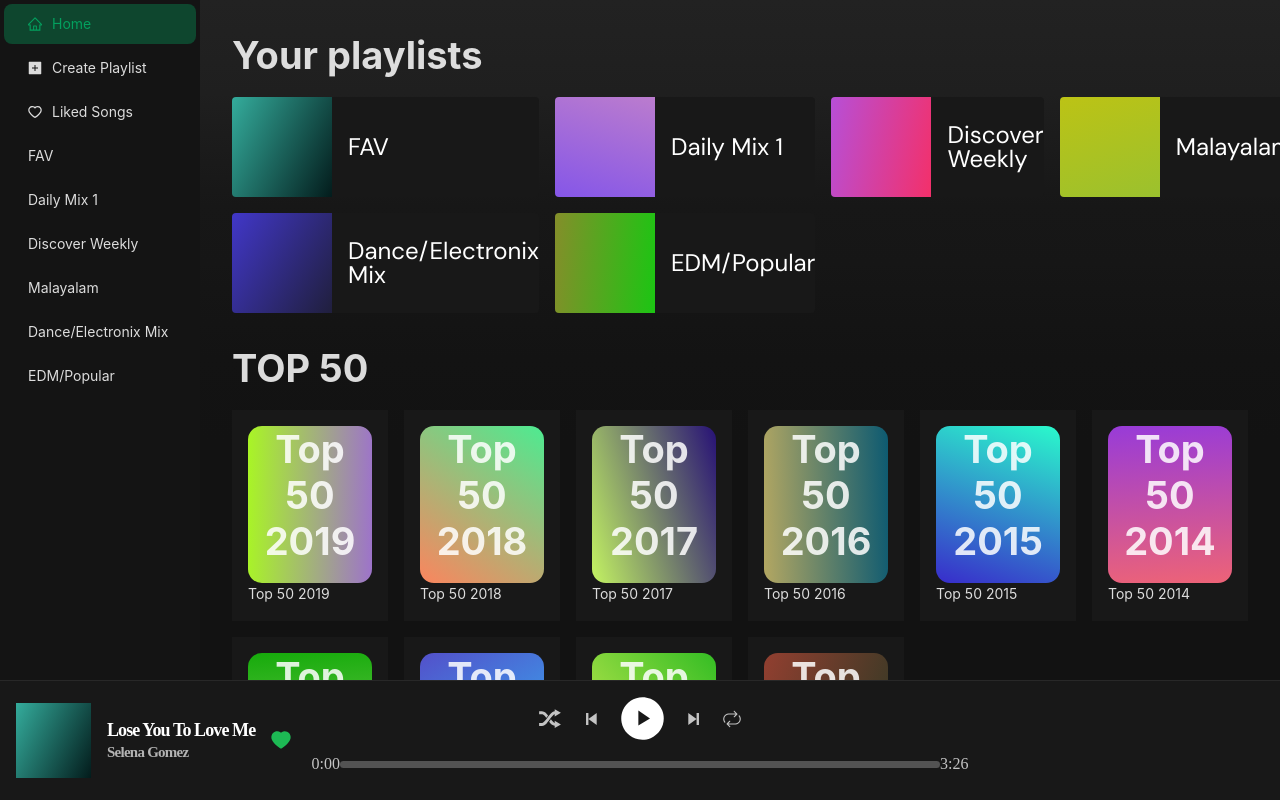
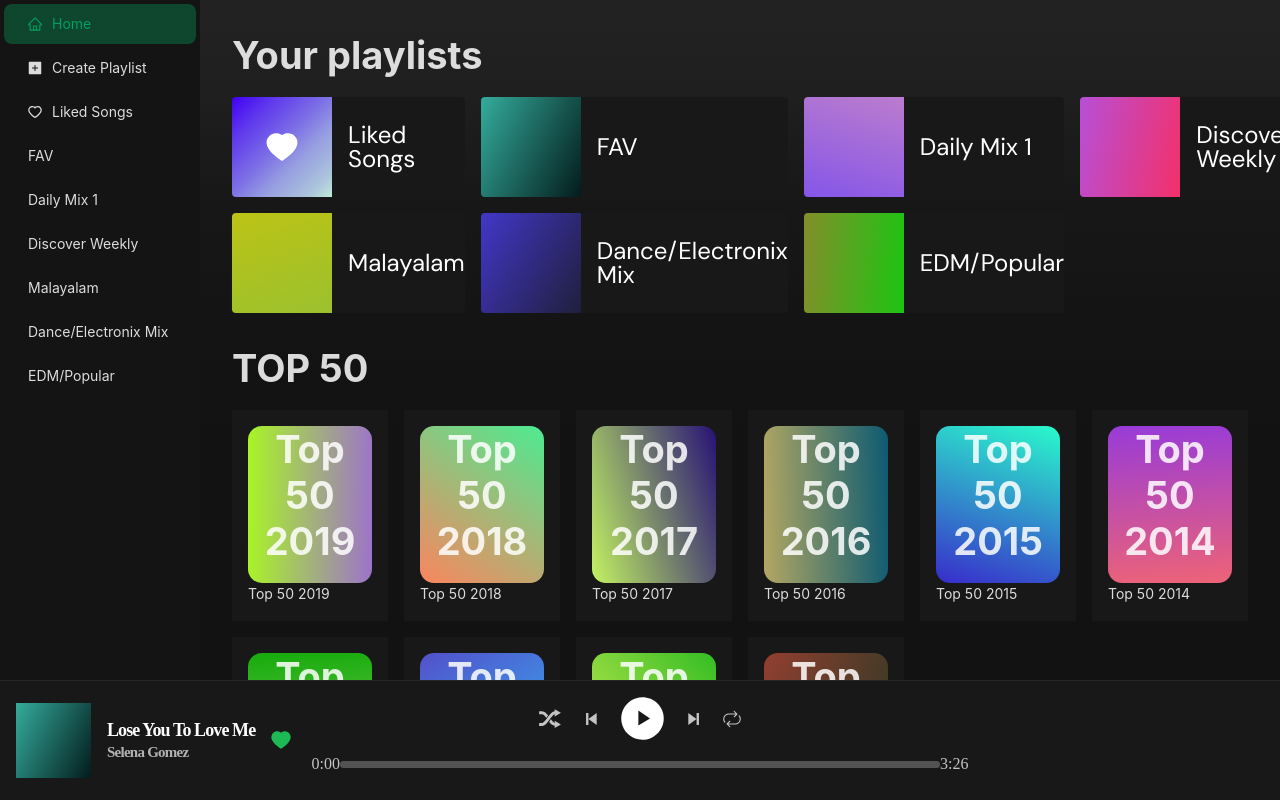
Before and after one commit to yannHippert/LP-React-Spotify, a React (Create React App) app: page / in a window 1280 px wide. Built offline with nearby package versions, Linux system fonts and the light colour scheme.

Commit message:
Import cleanup and removed unnecessary interface

```diff
--- a/src/components/MediaControlBar/MediaControlBar.tsx
+++ b/src/components/MediaControlBar/MediaControlBar.tsx
@@ -50,11 +50,11 @@ const MediaControlBar = (props: MediaControlBarProps) => {
             </div>
             <div className="time-control">
                 <div className="time-actions">
-                    <img src="/icons/random.svg" className="general-controller" style={{ height: '20px' }} />
-                    <img src="/icons/previous.svg" className="general-controller" style={{ height: '12px' }} />
-                    <img src="/icons/play.svg" className="play-controller" />
-                    <img src="/icons/next.svg" className="general-controller" style={{ height: '12px' }} />
-                    <img src="/icons/repeat.svg" className="general-controller" style={{ height: '18px' }} />
+                    <img src="/icons/random.svg" className="general-controller" style={{ height: '20px' }} alt="" />
+                    <img src="/icons/previous.svg" className="general-controller" style={{ height: '12px' }} alt="" />
+                    <img src="/icons/play.svg" className="play-controller" alt="" />
+                    <img src="/icons/next.svg" className="general-controller" style={{ height: '12px' }} alt="" />
+                    <img src="/icons/repeat.svg" className="general-controller" style={{ height: '18px' }} alt="" />
                 </div>
                 <div>
                     <p>{secondsToTime(songTime)}</p>
--- a/src/components/PlaylistCard/PlaylistCard.css
+++ b/src/components/PlaylistCard/PlaylistCard.css
@@ -19,8 +19,11 @@
     margin-right: 1rem;
     aspect-ratio: 1/1;
     height: 100%;
-    display: grid;
+    display: flex;
     align-items: center;
+    justify-content: center;
+    color: white;
+    font-size: 2rem;
 }
 
 .playlist-card > .gradient-image ~ h2 {
--- a/src/components/PlaylistCard/PlaylistCard.tsx
+++ b/src/components/PlaylistCard/PlaylistCard.tsx
@@ -1,16 +1,19 @@
+import { HeartFilled } from '@ant-design/icons';
 import { Link } from 'react-router-dom';
-import { PlaylistData } from '../../interfaces/playlist';
+import { Playlist } from '../../interfaces/playlist';
 import './PlaylistCard.css';
 
 export interface PlaylistCardProps {
-    playlist: PlaylistData;
+    playlist: Playlist;
 }
 
 const PlaylistCard = ({ playlist }: PlaylistCardProps) => {
     return (
         <Link to={`/playlist/${playlist.key}`}>
             <div className="playlist-card">
-                <div className="gradient-image" style={{ background: playlist.gradient }}></div>
+                <div className="gradient-image" style={{ background: playlist.gradient }}>
+                    {playlist.name === 'Liked Songs' ? <HeartFilled /> : <></>}
+                </div>
                 <h2>{playlist.name}</h2>
             </div>
         </Link>
--- a/src/components/TopCard/TopCard.tsx
+++ b/src/components/TopCard/TopCard.tsx
@@ -1,4 +1,4 @@
-import { PlaylistData } from '../../interfaces/playlist';
+import { Playlist } from '../../interfaces/playlist';
 import Title from 'antd/es/typography/Title';
 import { Typography } from 'antd';
 import './TopCard.css';
@@ -7,7 +7,7 @@ import { Link } from 'react-router-dom';
 const { Text } = Typography;
 
 export interface Top50sCardProps {
-    playlist: PlaylistData;
+    playlist: Playlist;
 }
 
 const Top50sCard = ({ playlist }: Top50sCardProps) => {
--- a/src/extensions/string.ts
+++ b/src/extensions/string.ts
@@ -2,6 +2,7 @@ declare global {
     interface String {
         toTitle(): string;
         toHash(): string;
+        toSlug(): string;
     }
 }
 
@@ -23,4 +24,23 @@ String.prototype.toHash = function (): string {
     return hash.toString();
 };
 
+String.prototype.toSlug = function (): string {
+    let str = this.replace(/^\s+|\s+$/g, '');
+    str = str.toLowerCase();
+
+    // remove accents, swap ñ for n, etc
+    const from = 'àáäâèéëêìíïîòóöôùúüûñç·/_,:;';
+    const to = 'aaaaeeeeiiiioooouuuunc------';
+    for (let i = 0, l = from.length; i < l; i++) {
+        str = str.replace(new RegExp(from.charAt(i), 'g'), to.charAt(i));
+    }
+
+    str = str
+        .replace(/[^a-z0-9 -]/g, '') // remove invalid chars
+        .replace(/\s+/g, '-') // collapse whitespace and replace by -
+        .replace(/-+/g, '-'); // collapse dashes
+
+    return str;
+};
+
 export {};
--- a/src/pages/Home/HomeView.tsx
+++ b/src/pages/Home/HomeView.tsx
@@ -1,27 +1,30 @@
 import Title from 'antd/es/typography/Title';
 import { useSelector } from 'react-redux';
-import { PlaylistData } from '../../interfaces/playlist';
+import { Playlist } from '../../interfaces/playlist';
 import Top50sCard from '../../components/TopCard/TopCard';
 import PlaylistCard from '../../components/PlaylistCard/PlaylistCard';
 import './HomeView.css';
 import { AppState } from '../../redux/slices/playlistSlice';
 
 const HomeView = () => {
-    const personal = useSelector(({ store }: { store: AppState }) => store.playlists.filter((playlist) => playlist.isPersonal));
-    const top50s = useSelector(({ store }: { store: AppState }) => store.playlists.filter((playlist) => !playlist.isPersonal));
+    const playlists = useSelector(({ store }: { store: AppState }) => store.playlists);
+
+    const getPersonalPlaylists = () => playlists.filter(({ isPersonal }) => isPersonal);
+    const getTop50sPlaylists = () => playlists.filter(({ name, isPersonal }) => !isPersonal && name !== 'Liked Songs');
 
     return (
         <div className="padding">
             <Title>Your playlists</Title>
             <div className="grid-container">
-                {personal.map((playlist: PlaylistData) => (
+                <PlaylistCard key={playlists[0].key} playlist={playlists[0]} />
+                {getPersonalPlaylists().map((playlist: Playlist) => (
                     <PlaylistCard key={playlist.key} playlist={playlist} />
                 ))}
             </div>
 
             <Title style={{ marginTop: '2rem' }}>TOP 50</Title>
             <div className="container">
-                {top50s.map((playlist: PlaylistData) => (
+                {getTop50sPlaylists().map((playlist: Playlist) => (
                     <Top50sCard key={playlist.key} playlist={playlist} />
                 ))}
             </div>
--- a/src/pages/PlaylistView/PlaylistView.tsx
+++ b/src/pages/PlaylistView/PlaylistView.tsx
@@ -9,11 +9,10 @@ import { useDispatch } from 'react-redux';
 import { AppState, setCurrentPlaylist, setCurrentSong, toggleFavorite } from '../../redux/slices/playlistSlice';
 import { sortBy } from '../../utils/Comparer';
 import TableContextMenu from '../../components/TableContextMenu/TableContextMenu';
+import { getItemBy, mapToList } from '../../utils/Getters';
 
 import '../../extensions/string';
 import './PlaylistView.scss';
-import { getItemBy, mapToList } from '../../utils/Getters';
-import { Playlist, PlaylistData } from '../../interfaces/playlist';
 
 const PlaylistView = () => {
     const { id } = useParams();
@@ -35,7 +34,7 @@ const PlaylistView = () => {
 
     useEffect(() => {
         dispatch(setCurrentPlaylist({ playlistKey: id ?? '' }));
-    }, [id]);
+    }, [id, dispatch]);
 
     useEffect(() => {
         const playlistSongs = mapToList(globalSongs, playlist?.songKeys ?? []);
--- a/src/redux/slices/playlistSlice.ts
+++ b/src/redux/slices/playlistSlice.ts
@@ -1,5 +1,5 @@
 import { createSlice } from '@reduxjs/toolkit';
-import { PlaylistData } from '../../interfaces/playlist';
+import { Playlist } from '../../interfaces/playlist';
 import { Song, SongData } from '../../interfaces/song';
 import songList from '../../static/data.json';
 import { generateGradient } from '../../utils/GradientGenerator';
@@ -12,7 +12,7 @@ export interface AppState {
     playingPlaylist: string;
     currentPlaylist: string;
     songs: { [key: string]: Song };
-    playlists: Array<PlaylistData>;
+    playlists: Array<Playlist>;
 }
 
 const dataToSong = (data: SongData): Song => ({
@@ -36,8 +36,20 @@ const getSongs = (): { [key: string]: Song } => {
 
 const personalPlaylistNames = ['FAV', 'Daily Mix 1', 'Discover Weekly', 'Malayalam', 'Dance/Electronix Mix', 'EDM/Popular'];
 
-const getTop50sPlaylists = (songsMap: { [key: string]: Song }): Array<PlaylistData> => {
-    const map: { [key: string]: PlaylistData } = {};
+const getLikedSongsPlaylist = (): Playlist => {
+    const playlistName = 'Liked Songs';
+    return {
+        key: playlistName.toHash(),
+        name: playlistName,
+        slug: playlistName.toSlug(),
+        gradient: 'linear-gradient(135deg, #4000F4 0%, #603AED 22.48%, #7C6EE6 46.93%, #979FE1 65.71%, #A2B3DE 77.68%, #ADC8DC 88.93%, #C0ECD7 100%)',
+        isPersonal: false,
+        songKeys: []
+    };
+};
+
+const getTop50sPlaylists = (songsMap: { [key: string]: Song }): Array<Playlist> => {
+    const map: { [key: string]: Playlist } = {};
     for (const song of Object.values(songsMap)) {
         if (song.year in map) map[song.year].songKeys.push(song.key);
         else {
@@ -46,6 +58,7 @@ const getTop50sPlaylists = (songsMap: { [key: string]: Song }): Array<PlaylistDa
             map[song.year] = {
                 key: playlistName.toHash(),
                 name: playlistName,
+                slug: playlistName.toSlug(),
                 gradient: generateGradient(),
                 isPersonal: false,
                 songKeys: [song.key]
@@ -56,12 +69,13 @@ const getTop50sPlaylists = (songsMap: { [key: string]: Song }): Array<PlaylistDa
     return Object.values(map).sort((a, b) => b.name.localeCompare(a.name));
 };
 
-const getPersonalPlaylists = (songsMap: { [key: string]: Song }): Array<PlaylistData> => {
-    return personalPlaylistNames.map((name) => {
+const getPersonalPlaylists = (songsMap: { [key: string]: Song }): Array<Playlist> => {
+    return personalPlaylistNames.map((playlistName) => {
         const songList = getRandomSublist(Object.keys(songsMap));
         return {
-            key: name.toHash(),
-            name,
+            key: playlistName.toHash(),
+            name: playlistName,
+            slug: playlistName.toSlug(),
             gradient: generateGradient(),
             isPersonal: true,
             songKeys: songList.sort((a, b) => songsMap[b].popularity - songsMap[a].popularity)
@@ -73,10 +87,10 @@ export const playlistSlice = createSlice({
     name: 'store',
     initialState: (): AppState => {
         const songs = getSongs();
-        const playlists = [...getPersonalPlaylists(songs), ...getTop50sPlaylists(songs)];
+        const playlists = [getLikedSongsPlaylist(), ...getPersonalPlaylists(songs), ...getTop50sPlaylists(songs)];
         return {
-            playingSong: playlists[0].songKeys[0],
-            playingPlaylist: playlists[0].key,
+            playingSong: playlists[1].songKeys[0],
+            playingPlaylist: playlists[1].key,
             currentPlaylist: '',
             songs: songs,
             playlists: playlists
@@ -94,7 +108,7 @@ export const playlistSlice = createSlice({
             state.songs[action.payload.songKey].isFavorite = !state.songs[action.payload.songKey].isFavorite;
         },
         togglePlaylistSong: (state: AppState, action: { payload: { playlistKey: string; songKey: string } }) => {
-            const playlistIndex = state.playlists.findIndex(({ key }: PlaylistData) => key === action.payload.playlistKey);
+            const playlistIndex = state.playlists.findIndex(({ key }: Playlist) => key === action.payload.playlistKey);
 
             const songIndex = state.playlists[playlistIndex].songKeys.findIndex((songKey) => songKey === action.payload.songKey);
             if (songIndex !== -1) {
```
Also changed, not shown: src/App.tsx (+4 -6 lines), src/interfaces/playlist.ts (+2 -7 lines).
